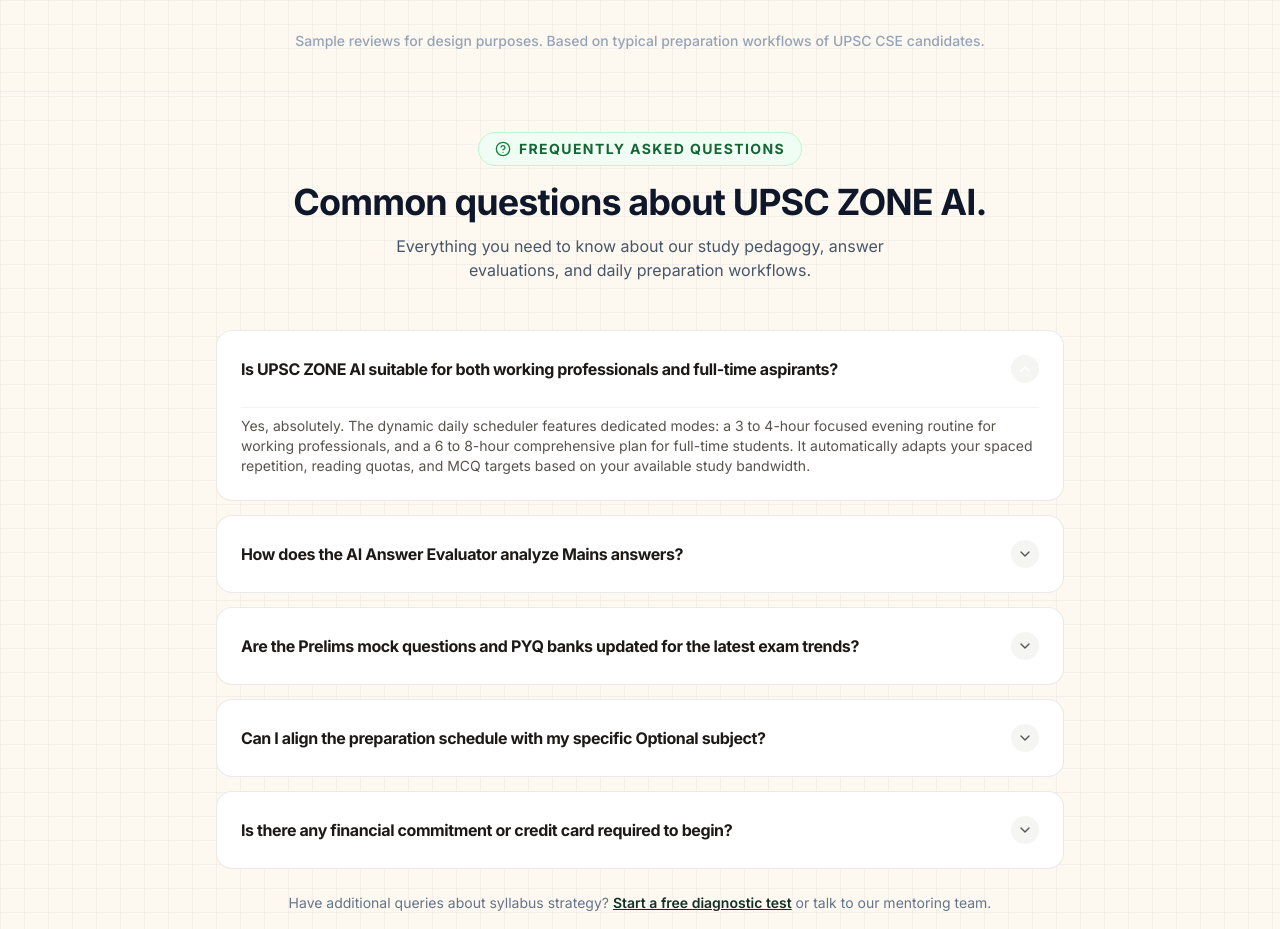
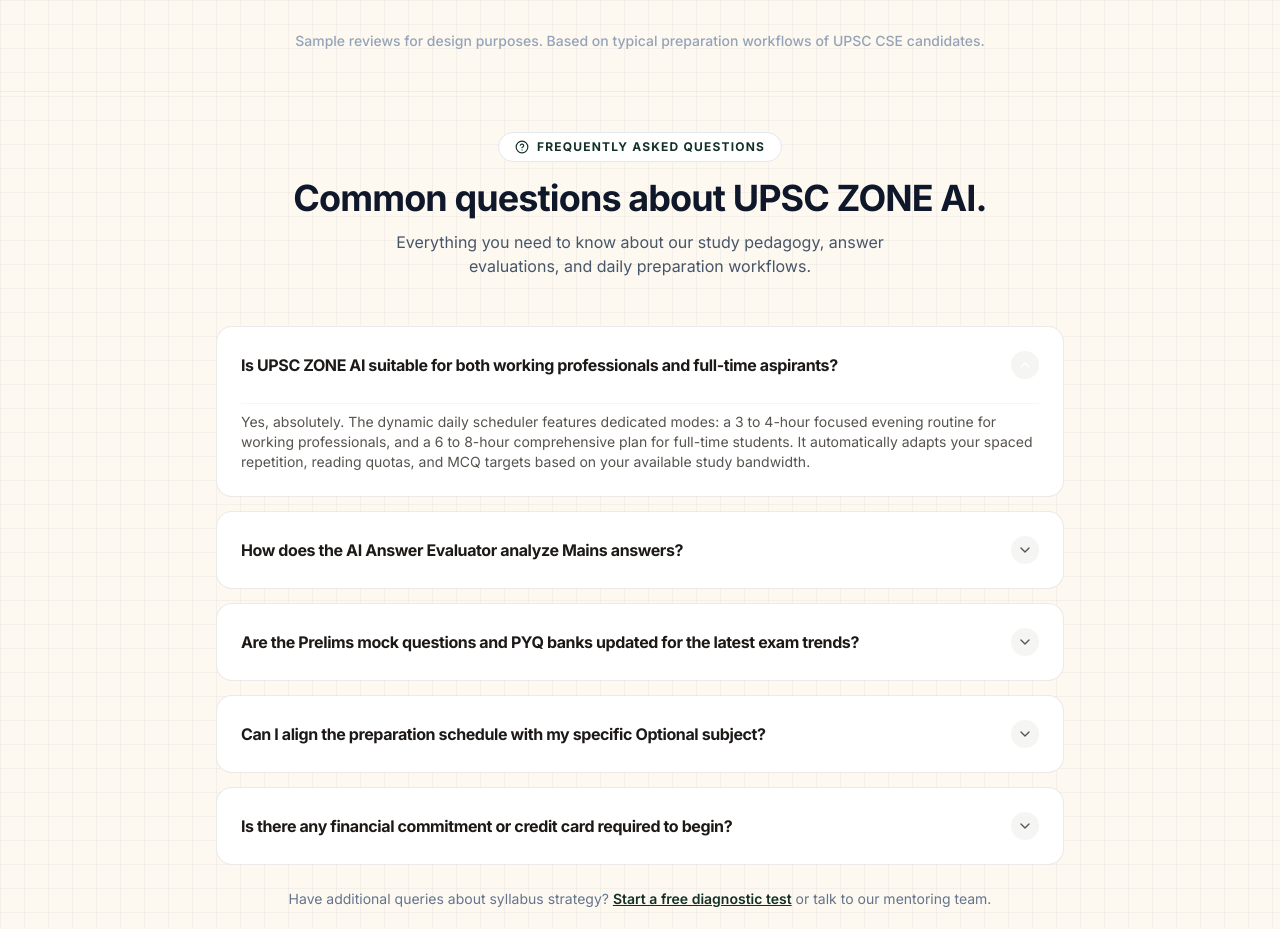
Before and after one commit to Farhaan-Coder/UPSC_WEBPAGE_UPDATED, a React (Vite) app: page / in a window 1280 px wide. Shown: the part 8400-9329 px from the top of the page. Built offline with nearby package versions, Linux system fonts and the light colour scheme; a web font is replaced by a local one.

Commit message:
style: revamp FAQ overline badge with premium neutral styling

```diff
--- a/src/components/FaqSection.jsx
+++ b/src/components/FaqSection.jsx
@@ -37,9 +37,11 @@
 
         {/* Section Header */}
         <div className="text-center mb-10 sm:mb-12">
-          <div className="inline-flex items-center gap-2 px-4 py-1.5 rounded-full bg-green-50 border border-green-200 text-sm font-bold uppercase tracking-widest text-green-800 mb-4 font-sans shadow-2xs">
-            <HelpCircle className="w-4 h-4 text-green-700" />
-            <span>FREQUENTLY ASKED QUESTIONS</span>
+          <div className="inline-flex items-center gap-2 bg-white border border-slate-200 shadow-xs px-4 py-1.5 rounded-full mb-4">
+            <HelpCircle className="w-3.5 h-3.5 text-[#133026]" />
+            <span className="text-xs font-bold tracking-widest uppercase text-[#133026]">
+              FREQUENTLY ASKED QUESTIONS
+            </span>
           </div>
           <h2 className="font-sans text-3xl md:text-4xl font-extrabold text-slate-900 tracking-tight leading-tight mb-3">
             Common questions about UPSC ZONE AI.
```
